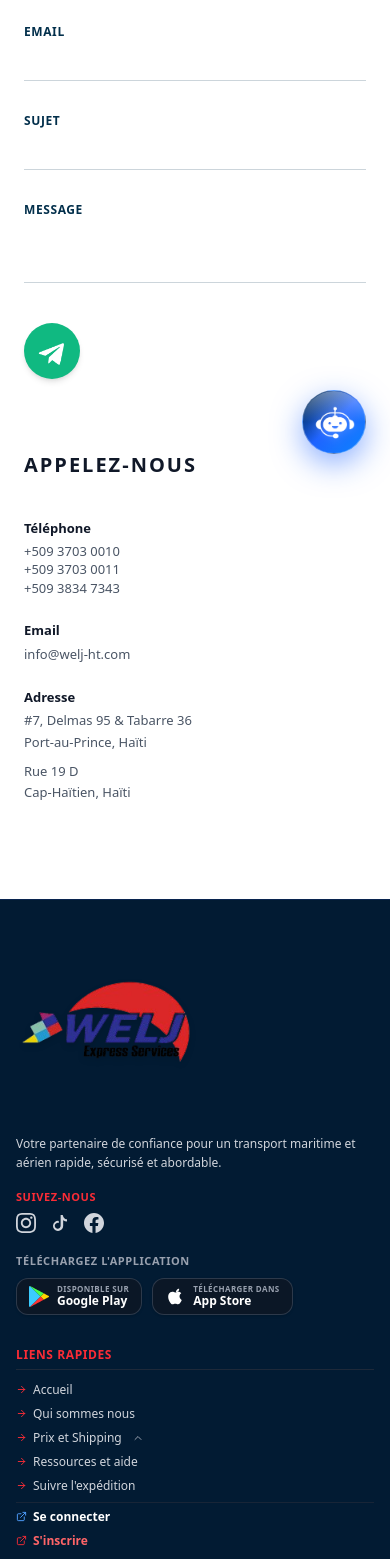
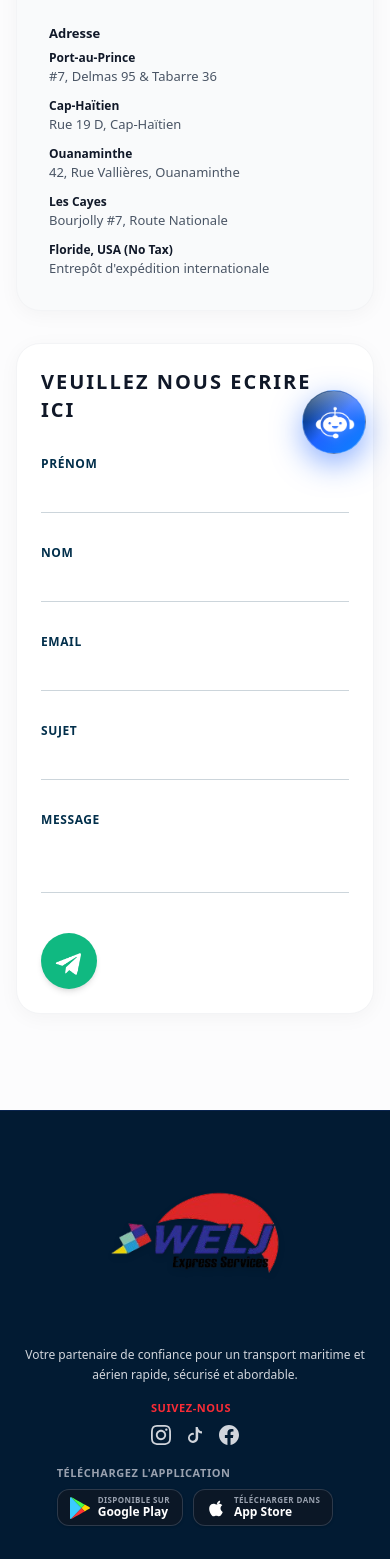
Before and after one commit to TechnoziHaiti/Welj, a Next.js app in the folder welj-app/: page /contact in a window 390 px wide. Shown: the part 366-1925 px from the top of the page. Built offline with nearby package versions, Linux system fonts and the light colour scheme.

Commit message:
design chatbot

```diff
--- a/welj-app/src/app/about/page.tsx
+++ b/welj-app/src/app/about/page.tsx
@@ -104,7 +104,7 @@ export default function AboutPage() {
 
             {/* Section 1 */}
             <div className="flex flex-col lg:flex-row items-center gap-8 md:gap-16">
-              <div className="w-full lg:w-1/3 rounded-3xl overflow-hidden shadow-2xl shadow-gray-400/60 border border-gray-100 transform -rotate-2">
+              <div className="w-[75%] max-w-[280px] md:max-w-[400px] lg:max-w-none lg:w-1/3 mx-auto rounded-3xl overflow-hidden shadow-2xl shadow-gray-400/60 border border-gray-100 transform -rotate-2">
                 <Image
                   src="/imaj WELJ 1.jpeg"
                   alt="Expertise Welj"
@@ -136,7 +136,7 @@ export default function AboutPage() {
 
             {/* Section 2 */}
             <div className="flex flex-col lg:flex-row-reverse items-center gap-8 md:gap-16">
-              <div className="w-full lg:w-1/3 rounded-3xl overflow-hidden shadow-2xl shadow-gray-400/60 border border-gray-100 transform rotate-2">
+              <div className="w-[75%] max-w-[280px] md:max-w-[400px] lg:max-w-none lg:w-1/3 mx-auto rounded-3xl overflow-hidden shadow-2xl shadow-gray-400/60 border border-gray-100 transform rotate-2">
                 <Image
                   src="/imaj WELJ 2.jpeg"
                   alt="Achetez partout avec Welj"
@@ -168,7 +168,7 @@ export default function AboutPage() {
 
             {/* Section 3 */}
             <div className="flex flex-col lg:flex-row items-center gap-8 md:gap-16">
-              <div className="w-full lg:w-1/3 rounded-3xl overflow-hidden shadow-2xl shadow-gray-400/60 border border-gray-100 transform -rotate-2">
+              <div className="w-[75%] max-w-[280px] md:max-w-[400px] lg:max-w-none lg:w-1/3 mx-auto rounded-3xl overflow-hidden shadow-2xl shadow-gray-400/60 border border-gray-100 transform -rotate-2">
                 <Image
                   src="/imaj-welj-3.png"
                   alt="Transitaire de confiance"
--- a/welj-app/src/app/contact/page.tsx
+++ b/welj-app/src/app/contact/page.tsx
@@ -58,14 +58,14 @@ export default function ContactPage() {
   };
 
   return (
-    <div className="min-h-[85vh] bg-white pt-36 pb-24 font-sans flex flex-col items-center">
-      <div className="max-w-5xl w-full mx-auto px-6 sm:px-8 lg:px-12">
+    <div className="min-h-[85vh] bg-gray-50/50 md:bg-white pt-32 md:pt-36 pb-24 font-sans flex flex-col items-center">
+      <div className="max-w-5xl w-full mx-auto px-4 sm:px-8 lg:px-12">
 
-        <div className="grid grid-cols-1 md:grid-cols-2 gap-16 md:gap-24">
+        <div className="grid grid-cols-1 md:grid-cols-2 gap-8 md:gap-16 lg:gap-24">
 
           {/* Left Column: Form */}
-          <div>
-            <h2 className="text-xl md:text-2xl font-black text-gray-900 mb-10 uppercase tracking-widest">
+          <div className="bg-white md:bg-transparent p-6 sm:p-8 md:p-0 rounded-3xl md:rounded-none shadow-[0_4px_20px_rgb(0,0,0,0.04)] md:shadow-none border border-gray-100 md:border-none order-last md:order-first">
+            <h2 className="text-xl md:text-2xl font-black text-gray-900 mb-8 md:mb-10 uppercase tracking-widest">
               {t('contact.send_title')}
             </h2>
 
@@ -215,34 +215,50 @@ export default function ContactPage() {
           </div>
 
           {/* Right Column: Contact Info */}
-          <div className="md:pl-16 md:border-l border-gray-100 flex flex-col pt-2 md:pt-0">
-            <h2 className="text-xl md:text-2xl font-black text-gray-900 mb-10 uppercase tracking-widest">
+          <div className="md:pl-12 lg:pl-16 md:border-l md:border-gray-100 flex flex-col bg-gray-50 md:bg-transparent p-8 md:p-0 rounded-3xl md:rounded-none shadow-[0_4px_20px_rgb(0,0,0,0.04)] md:shadow-none border border-gray-100 md:border-none order-first md:order-last">
+
+            <h2 className="text-xl md:text-2xl font-black text-gray-900 mb-8 md:mb-10 uppercase tracking-widest relative z-10">
               {t('contact.call_title')}
             </h2>
 
-            <div className="space-y-6 text-sm text-gray-600">
+            <div className="space-y-6 text-sm text-gray-600 relative z-10">
               <div>
                 <h4 className="text-gray-900 font-bold mb-1 text-[13px]">{t('contact.phone')}</h4>
-                <p className="text-[13px]">+509 3703 0010</p>
-                <p className="text-[13px]">+509 3703 0011</p>
-                <p className="text-[13px]">+509 3834 7343</p>
+                <p className="text-[13px] font-medium">+509 3703 0010</p>
+                <p className="text-[13px] font-medium">+509 3703 0011</p>
+                <p className="text-[13px] font-medium">+509 3834 7343</p>
               </div>
 
               <div>
                 <h4 className="text-gray-900 font-bold mb-1 text-[13px]">{t('contact.email')}</h4>
-                <a href="mailto:info@welj-ht.com" className="text-[13px] hover:text-[#e12229] transition-colors">info@welj-ht.com</a>
+                <a href="mailto:info@welj-ht.com" className="text-[13px] font-medium hover:text-[#e12229] transition-colors">info@welj-ht.com</a>
               </div>
 
-              <div>
-                <h4 className="text-gray-900 font-bold mb-1 text-[13px]">{t('contact.address')}</h4>
-                <p className="leading-relaxed text-[13px]">
-                  #7, Delmas 95 & Tabarre 36<br />
-                  Port-au-Prince, Haïti
-                </p>
-                <p className="mt-2 leading-relaxed text-[13px]">
-                  Rue 19 D<br />
-                  Cap-Haïtien, Haïti
-                </p>
+              <div className="space-y-4">
+                <h4 className="text-gray-900 font-bold mb-2 text-[13px]">{t('contact.address')}</h4>
+
+                <div className="space-y-3">
+                  <div>
+                    <strong className="text-gray-900 block font-semibold text-xs">Port-au-Prince</strong>
+                    <span className="text-gray-600 text-[13px] font-medium">#7, Delmas 95 & Tabarre 36</span>
+                  </div>
+                  <div>
+                    <strong className="text-gray-900 block font-semibold text-xs">Cap-Haïtien</strong>
+                    <span className="text-gray-600 text-[13px] font-medium">Rue 19 D, Cap-Haïtien</span>
+                  </div>
+                  <div>
+                    <strong className="text-gray-900 block font-semibold text-xs">Ouanaminthe</strong>
+                    <span className="text-gray-600 text-[13px] font-medium">42, Rue Vallières, Ouanaminthe</span>
+                  </div>
+                  <div>
+                    <strong className="text-gray-900 block font-semibold text-xs">Les Cayes</strong>
+                    <span className="text-gray-600 text-[13px] font-medium">Bourjolly #7, Route Nationale</span>
+                  </div>
+                  <div>
+                    <strong className="text-gray-900 block font-semibold text-xs">Floride, USA (No Tax)</strong>
+                    <span className="text-gray-600 text-[13px] font-medium">Entrepôt d'expédition internationale</span>
+                  </div>
+                </div>
               </div>
             </div>
           </div>
--- a/welj-app/src/app/shipping-items/page.tsx
+++ b/welj-app/src/app/shipping-items/page.tsx
@@ -59,9 +59,9 @@ export default function ShippingItemsPage() {
 
       {/* Top Section - Title and Image */}
       <div className="max-w-7xl mx-auto px-4 sm:px-6 lg:px-12 mb-12 text-center flex-shrink-0">
-        <div className="flex items-center justify-center gap-4 md:gap-8 max-w-5xl mx-auto mb-3">
+        <div className="flex items-center justify-center gap-4 md:gap-8 max-w-4xl mx-auto mb-4">
           <div className="h-[2px] bg-gradient-to-r from-transparent to-[#022f4b] flex-grow rounded-full"></div>
-          <h1 className="text-3xl md:text-4xl lg:text-5xl font-extrabold text-[#022f4b] tracking-tight uppercase whitespace-nowrap">
+          <h1 className="text-3xl md:text-4xl font-extrabold text-[#022f4b] tracking-tight whitespace-nowrap">
             {t('shipping.title')}
           </h1>
           <div className="h-[2px] bg-gradient-to-l from-transparent to-[#022f4b] flex-grow rounded-full"></div>
--- a/welj-app/src/components/Footer.tsx
+++ b/welj-app/src/components/Footer.tsx
@@ -25,8 +25,8 @@ export default function Footer() {
         <div className="grid grid-cols-1 md:grid-cols-2 lg:grid-cols-12 gap-8 pb-8 border-b border-gray-800/80">
 
           {/* Col 1: Brand, Socials & App Downloads (3 cols) */}
-          <div className="lg:col-span-3 flex flex-col justify-between space-y-4">
-            <div>
+          <div className="lg:col-span-3 flex flex-col items-center lg:items-start text-center lg:text-left space-y-4">
+            <div className="flex flex-col items-center lg:items-start">
               {/* Logo without white background box */}
               <div className="mb-4">
                 <Link href="/" className="inline-block hover:scale-105 transition-transform duration-300">
@@ -46,9 +46,9 @@ export default function Footer() {
             </div>
 
             {/* Social Media Links - No Background Circles */}
-            <div className="space-y-2">
+            <div className="space-y-2 flex flex-col items-start w-max">
               <h4 className="text-[11px] font-bold uppercase tracking-wider text-red-500">Suivez-nous</h4>
-              <div className="flex items-center space-x-4">
+              <div className="flex items-center justify-start space-x-4">
                 {/* Instagram */}
                 <a
                   href="https://www.instagram.com/weljexpress?igsh=MTZtN2J0cnFqbnFkMQ=="
@@ -94,9 +94,9 @@ export default function Footer() {
             </div>
 
             {/* Mobile App Download Buttons */}
-            <div className="space-y-2 pt-1">
+            <div className="space-y-2 pt-1 flex flex-col items-start w-max">
               <h4 className="text-[11px] font-bold uppercase tracking-wider text-gray-400">Téléchargez l'application</h4>
-              <div className="flex flex-wrap gap-2.5">
+              <div className="flex flex-wrap justify-start gap-2.5">
                 {/* Google Play (Official Google Play Arrow SVG Image) */}
                 <a
                   href="https://play.google.com/store/apps/details?id=com.welj.welj_flutter_user&utm_source=ig&utm_medium=social&utm_content=link_in_bio&fbclid=PAdGRleATXAqhwZG9mAmV4dG4DYWVtAjExAHNydGMGYXBwX2lkDzEyNDAyNDU3NDI4NzQxNAABp1df_MA9aDfcaCYKVcQO5Z4aBXdhCLby1EC93clafyeJwZqGWJYIEsZTeKxh_aem_UJdkg5m8JttTIdKAitbJkw&pli=1"
@@ -138,26 +138,26 @@ export default function Footer() {
           </div>
 
           {/* Col 2: Navigation Links (2 cols) */}
-          <div className="lg:col-span-2 space-y-3">
+          <div className="lg:col-span-2 space-y-3 flex flex-col items-center lg:items-start text-center lg:text-left">
             <h3 className="text-xs font-bold uppercase tracking-wider text-red-500 border-b border-gray-800 pb-1.5">{t('footer.links')}</h3>
-            <ul className="space-y-2 text-xs text-gray-300 font-medium">
+            <ul className="space-y-2 text-xs text-gray-300 font-medium flex flex-col items-start w-max">
               <li>
-                <Link href="/" className="hover:text-red-400 transition-colors flex items-center gap-1.5">
+                <Link href="/" className="hover:text-red-400 transition-colors flex items-center justify-start gap-1.5">
                   <ArrowRight size={11} className="text-red-500" />
                   <span>{t('nav.home')}</span>
                 </Link>
               </li>
               <li>
-                <Link href="/about" className="hover:text-red-400 transition-colors flex items-center gap-1.5">
+                <Link href="/about" className="hover:text-red-400 transition-colors flex items-center justify-start gap-1.5">
                   <ArrowRight size={11} className="text-red-500" />
                   <span>{t('nav.about')}</span>
                 </Link>
               </li>
               {/* Prix et Shipping with Click Dropdown */}
-              <li className="relative">
+              <li className="relative flex flex-col items-start w-full">
                 <button
                   onClick={() => setIsPricingOpen(!isPricingOpen)}
-                  className="hover:text-red-400 transition-colors flex items-center gap-1.5 w-full text-left"
+                  className="hover:text-red-400 transition-colors flex items-center justify-start gap-1.5 w-full text-left"
                 >
                   <ArrowRight size={11} className="text-red-500 flex-shrink-0" />
                   <span>{t('nav.pricing_shipping')}</span>
@@ -165,43 +165,43 @@ export default function Footer() {
                 </button>
 
                 {/* Dropdown Menu (Appears above) */}
-                <div className={`absolute left-0 bottom-full mb-2 w-56 bg-[#0b1726] border border-gray-700/80 rounded-xl p-2 shadow-2xl z-50 transition-all duration-300 ${isPricingOpen ? 'opacity-100 visible translate-y-0' : 'opacity-0 invisible translate-y-2'}`}>
-                  <div className="flex flex-col space-y-1">
-                    <Link href="/procedures" className="text-gray-300 font-medium hover:bg-[#122135] hover:text-red-400 px-3 py-2 rounded-lg transition-colors text-xs flex items-center">
+                <div className={`absolute left-1/2 -translate-x-1/2 lg:left-0 lg:translate-x-0 bottom-full mb-2 w-56 bg-[#0b1726] border border-gray-700/80 rounded-xl p-2 shadow-2xl z-50 transition-all duration-300 ${isPricingOpen ? 'opacity-100 visible translate-y-0' : 'opacity-0 invisible translate-y-2'}`}>
+                  <div className="flex flex-col space-y-1 text-left">
+                    <Link href="/procedures" className="text-gray-300 font-medium hover:bg-[#122135] hover:text-red-400 px-3 py-2 rounded-lg transition-colors text-xs flex items-center justify-start">
                       <span>{t('nav.procedures')}</span>
                     </Link>
-                    <Link href="/pricing" className="text-gray-300 font-medium hover:bg-[#122135] hover:text-red-400 px-3 py-2 rounded-lg transition-colors text-xs flex items-center">
+                    <Link href="/pricing" className="text-gray-300 font-medium hover:bg-[#122135] hover:text-red-400 px-3 py-2 rounded-lg transition-colors text-xs flex items-center justify-start">
                       <span>{t('nav.pricing_options')}</span>
                     </Link>
-                    <Link href="/shipping-items" className="text-gray-300 font-medium hover:bg-[#122135] hover:text-red-400 px-3 py-2 rounded-lg transition-colors text-xs flex items-center">
+                    <Link href="/shipping-items" className="text-gray-300 font-medium hover:bg-[#122135] hover:text-red-400 px-3 py-2 rounded-lg transition-colors text-xs flex items-center justify-start">
                       <span>{t('nav.forbidden_items')}</span>
                     </Link>
-                    <Link href="/track" className="text-gray-300 font-bold hover:bg-[#122135] hover:text-red-400 px-3 py-2 rounded-lg transition-colors text-xs flex items-center border-t border-gray-700/80 mt-1 pt-2">
+                    <Link href="/track" className="text-gray-300 font-bold hover:bg-[#122135] hover:text-red-400 px-3 py-2 rounded-lg transition-colors text-xs flex items-center justify-start border-t border-gray-700/80 mt-1 pt-2">
                       <span>{t('nav.track')}</span>
                     </Link>
                   </div>
                 </div>
               </li>
               <li>
-                <Link href="/resources" className="hover:text-red-400 transition-colors flex items-center gap-1.5">
+                <Link href="/resources" className="hover:text-red-400 transition-colors flex items-center justify-start gap-1.5">
                   <ArrowRight size={11} className="text-red-500" />
                   <span>{t('nav.resources_help')}</span>
                 </Link>
               </li>
               <li>
-                <Link href="/track" className="hover:text-red-400 transition-colors flex items-center gap-1.5">
+                <Link href="/track" className="hover:text-red-400 transition-colors flex items-center justify-start gap-1.5">
                   <ArrowRight size={11} className="text-red-500" />
                   <span>{t('nav.track')}</span>
                 </Link>
               </li>
               <li className="pt-1.5 border-t border-gray-800/80">
-                <a href="https://www.welj-ht.com/user/login" target="_blank" rel="noopener noreferrer" className="hover:text-red-400 transition-colors flex items-center gap-1.5 text-white font-semibold">
+                <a href="https://www.welj-ht.com/user/login" target="_blank" rel="noopener noreferrer" className="hover:text-red-400 transition-colors flex items-center justify-start gap-1.5 text-white font-semibold">
                   <ExternalLink size={11} className="text-blue-400" />
                   <span>{t('nav.login')}</span>
                 </a>
               </li>
               <li>
-                <a href="https://www.welj-ht.com/user/signup" target="_blank" rel="noopener noreferrer" className="hover:text-red-400 transition-colors flex items-center gap-1.5 text-red-400 font-bold">
+                <a href="https://www.welj-ht.com/user/signup" target="_blank" rel="noopener noreferrer" className="hover:text-red-400 transition-colors flex items-center justify-start gap-1.5 text-red-400 font-bold">
                   <ExternalLink size={11} className="text-red-500" />
                   <span>{t('nav.signup')}</span>
                 </a>
@@ -210,40 +210,40 @@ export default function Footer() {
           </div>
 
           {/* Col 3: Agences & Entrepôts (3 cols) */}
-          <div className="lg:col-span-3 space-y-3">
+          <div className="lg:col-span-3 space-y-3 flex flex-col items-center lg:items-start text-center lg:text-left">
             <h3 className="text-xs font-bold uppercase tracking-wider text-red-500 border-b border-gray-800 pb-1.5">{t('footer.agencies')}</h3>
-            <ul className="space-y-2.5 text-xs text-gray-300">
-              <li className="flex items-start gap-2">
+            <ul className="space-y-2.5 text-xs text-gray-300 flex flex-col items-start w-max">
+              <li className="flex items-start justify-start gap-2">
                 <MapPin size={15} className="text-gray-300 flex-shrink-0 mt-0.5" />
-                <div>
+                <div className="text-left">
                   <strong className="text-white block font-semibold text-xs">Port-au-Prince</strong>
                   <span className="text-gray-400 text-[11px]">#7, Delmas 95 & Tabarre 36</span>
                 </div>
               </li>
-              <li className="flex items-start gap-2">
+              <li className="flex items-start justify-start gap-2">
                 <MapPin size={15} className="text-gray-300 flex-shrink-0 mt-0.5" />
-                <div>
+                <div className="text-left">
                   <strong className="text-white block font-semibold text-xs">Cap-Haïtien</strong>
                   <span className="text-gray-400 text-[11px]">Rue 19 D, Cap-Haïtien</span>
                 </div>
               </li>
-              <li className="flex items-start gap-2">
+              <li className="flex items-start justify-start gap-2">
                 <MapPin size={15} className="text-gray-300 flex-shrink-0 mt-0.5" />
-                <div>
+                <div className="text-left">
                   <strong className="text-white block font-semibold text-xs">Ouanaminthe</strong>
                   <span className="text-gray-400 text-[11px]">42, Rue vallières, Ouanaminthe</span>
                 </div>
               </li>
-              <li className="flex items-start gap-2">
+              <li className="flex items-start justify-start gap-2">
                 <MapPin size={15} className="text-gray-300 flex-shrink-0 mt-0.5" />
-                <div>
+                <div className="text-left">
                   <strong className="text-white block font-semibold text-xs">Les Cayes</strong>
                   <span className="text-gray-400 text-[11px]">Bourjolly #7, Route Nationale</span>
                 </div>
               </li>
-              <li className="flex items-start gap-2 pt-0.5">
+              <li className="flex items-start justify-start gap-2 pt-0.5">
                 <MapPin size={15} className="text-gray-300 flex-shrink-0 mt-0.5" />
-                <div>
+                <div className="text-left">
                   <strong className="text-white block font-semibold text-xs">Floride, USA (No Tax)</strong>
                   <span className="text-gray-400 text-[11px]">Entrepôt d'expédition internationale</span>
                 </div>
@@ -252,26 +252,26 @@ export default function Footer() {
           </div>
 
           {/* Col 4: Contacts & Assistance (4 cols) */}
-          <div className="lg:col-span-4 space-y-3">
+          <div className="lg:col-span-4 space-y-3 flex flex-col items-center lg:items-start text-center lg:text-left">
             <h3 className="text-xs font-bold uppercase tracking-wider text-red-500 border-b border-gray-800 pb-1.5">{t('footer.customer_service')}</h3>
-            <p className="text-xs text-gray-300 leading-relaxed font-light">
+            <p className="text-xs text-gray-300 leading-relaxed font-light mx-auto lg:mx-0">
               {t('footer.questions_desc')}
             </p>
 
-            <div>
-              <div className="flex items-center gap-1.5 text-white font-bold text-xs mb-2">
+            <div className="w-max mx-auto lg:mx-0 flex flex-col items-start">
+              <div className="flex items-center justify-start gap-1.5 text-white font-bold text-xs mb-2 w-full">
                 <Phone size={13} className="text-red-500" />
                 <span>{t('footer.direct_lines')}</span>
               </div>
-              <div className="grid grid-cols-1 gap-y-1 text-xs font-semibold text-gray-200">
+              <div className="grid grid-cols-1 gap-y-1 text-xs font-semibold text-gray-200 w-full">
                 {phoneNumbers.map((phone, idx) => (
                   <a
                     key={idx}
                     href={`tel:${phone.replace(/\s+/g, '')}`}
-                    className="hover:text-red-400 transition-colors flex items-center justify-between py-0.5 border-b border-gray-800/50 last:border-none"
+                    className="hover:text-red-400 transition-colors flex items-center justify-between gap-4 py-0.5 border-b border-gray-800/50 last:border-none w-full"
                   >
-                    <span className="text-gray-300 hover:text-white text-[11px]">{phone}</span>
-                    <span className="text-[10px] text-gray-400 font-normal">Appel / WA</span>
+                    <span className="text-gray-300 hover:text-white text-[11px] whitespace-nowrap">{phone}</span>
+                    <span className="text-[10px] text-gray-400 font-normal whitespace-nowrap">Appel / WA</span>
                   </a>
                 ))}
               </div>
--- a/welj-app/src/locales/dictionaries.ts
+++ b/welj-app/src/locales/dictionaries.ts
@@ -139,7 +139,7 @@ export const dictionaries = {
       detail4_text: "Une erreur dans l'adresse peut causer un retard de livraison. Prenez toujours le temps de vérifier l'adresse pour éviter tout contretemps."
     },
     contact: {
-      send_title: "Nous envoyer un message",
+      send_title: "Veuillez nous ecrire ici ",
       success_title: "Message envoyé !",
       success_desc: "Nous avons bien reçu votre message. Notre équipe y répondra dans les plus brefs délais.",
       close_btn: "Fermer",
```
Also changed, not shown: welj-app/src/app/page.tsx (+20 -18 lines), welj-app/src/components/ChatbotWidget.tsx (+23 -16 lines), welj-app/src/components/Navbar.tsx (+51 -11 lines).
